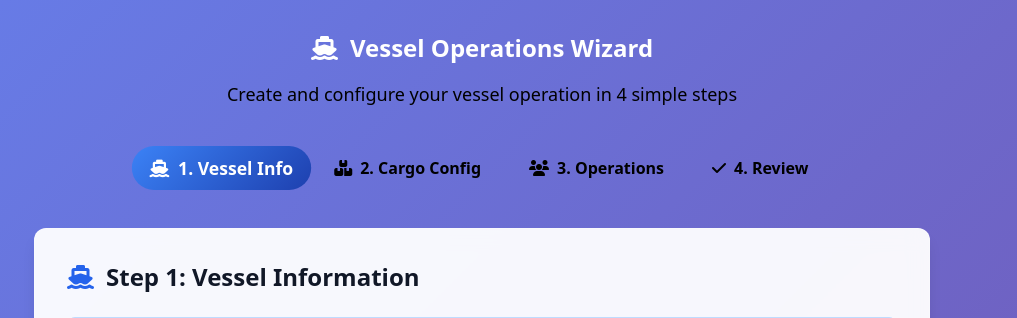
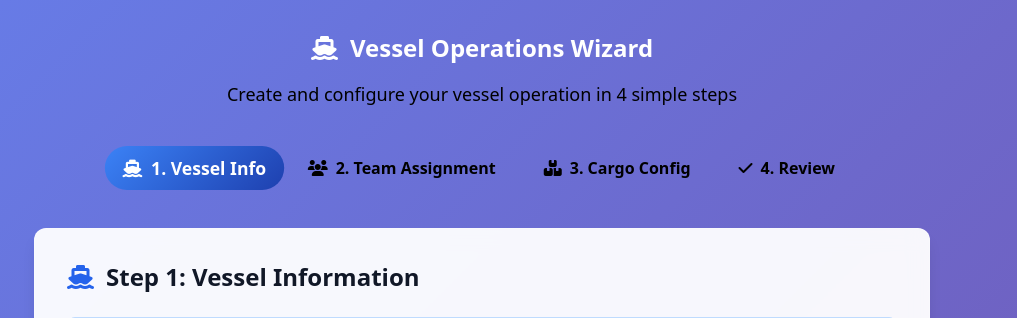
Before and after one commit to colbychapman3/Stevedores-Dashboard-3.0, a Flask app: page /wizard/ in a window 1280 px wide. Shown: the part 88-406 px from the top of the page, without its empty margins (158-1175 px from the left). Run offline with Flask 3, Linux system fonts and the light colour scheme; the visitor is signed in with stand-in values (Sample User, id 1); parts of the project's set-up code (start-up, migrations or seed data) failed here and were passed over; some libraries are stand-ins or nearby versions.

Commit message:
🔧 Fix Step 2 Navigation Issues - Team Assignment
✅ STEP 2 NAVIGATION FIXES:
- Fixed step indicator labels to match actual step content
- Set default auto operations members to 1 (was 0)
- Added automatic team member field initialization on page load
- Enhanced validation debugging with console logging
- Improved validation error messages for better UX

✅ STEP SEQUENCE CORRECTION:
- Step 1: Vessel Info ✅
- Step 2: Team Assignment ✅ (was labeled as Cargo Config)
- Step 3: Cargo Config ✅ (was labeled as Operations)
- Step 4: Review ✅

✅ USER EXPERIENCE IMPROVEMENTS:
- Auto operations team now defaults to 1 member
- Team member fields auto-generate on page load
- Clear validation messages guide user completion
- Step indicators now match actual step content
- Debug logging helps identify validation issues

🐛 RESOLVES: Wizard stuck on Step 2 due to validation
- Default 0 team members required validation failure
- Mismatched step indicators confused users
- Missing initialization of team member fields

🤖 Generated with [Claude Code](https://claude.ai/code)

Co-Authored-By: Claude <noreply@anthropic.com>

```diff
--- a/static/js/wizard.js
+++ b/static/js/wizard.js
@@ -80,6 +80,10 @@ function initializeWizard() {
     if (numberOfLowDecksField) {
         numberOfLowDecksField.addEventListener('change', checkLowDeckWarning);
     }
+
+    // Initialize team members with default values
+    updateTeamMembers('autoOperations');  // Initialize with 1 member (default selected)
+    updateTeamMembers('highHeavy');       // Initialize high/heavy team
 
     console.log('Vessel wizard initialized with offline document processing support');
 }
@@ -243,9 +247,12 @@ function validateStep2() {
     const autoMembers = parseInt(getValue('autoOperationsMembers')) || 0;
     const highHeavyMembers = parseInt(getValue('highHeavyMembers')) || 0;
 
+    console.log('Step 2 validation - Auto members:', autoMembers, 'High/Heavy members:', highHeavyMembers);
+
     // Validate that at least one team member is assigned for auto operations
     if (autoMembers === 0) {
-        showValidationError('autoOperationsMembers', 'At least one auto operations team member is required');
+        showValidationError('autoOperationsMembers', 'Please select at least 1 team member for auto operations');
+        console.log('Step 2 validation failed: No auto operations members selected');
         return false;
     }
 
@@ -254,8 +261,11 @@ function validateStep2() {
         const memberValue = getValue(`autoOperationsMember${i}`);
         const customValue = getValue(`autoOperationsMemberCustom${i}`);
 
+        console.log(`Validating auto member ${i}: value="${memberValue}", custom="${customValue}"`);
+
         if (!memberValue || (memberValue === 'Custom' && !customValue.trim())) {
-            showValidationError(`autoOperationsMember${i}`, `Auto operations member ${i} is required`);
+            showValidationError(`autoOperationsMember${i}`, `Please select a name for auto operations member ${i}`);
+            console.log(`Step 2 validation failed: Auto member ${i} not selected`);
             return false;
         }
     }
--- a/templates/wizard/vessel_wizard.html
+++ b/templates/wizard/vessel_wizard.html
@@ -150,10 +150,10 @@
                     <i class="fas fa-ship mr-2"></i>1. Vessel Info
                 </div>
                 <div id="step2-indicator" class="step-indicator px-4 py-2 rounded-full text-white/60 font-semibold">
-                    <i class="fas fa-boxes mr-2"></i>2. Cargo Config
+                    <i class="fas fa-users mr-2"></i>2. Team Assignment
                 </div>
                 <div id="step3-indicator" class="step-indicator px-4 py-2 rounded-full text-white/60 font-semibold">
-                    <i class="fas fa-users mr-2"></i>3. Operations
+                    <i class="fas fa-boxes mr-2"></i>3. Cargo Config
                 </div>
                 <div id="step4-indicator" class="step-indicator px-4 py-2 rounded-full text-white/60 font-semibold">
                     <i class="fas fa-check mr-2"></i>4. Review
@@ -390,7 +390,7 @@
                             <select id="autoOperationsMembers" name="autoOperationsMembers" onchange="updateTeamMembers('autoOperations')"
                                     class="w-full px-4 py-2 border border-gray-300 rounded-lg focus:ring-2 focus:ring-blue-500">
                                 <option value="0">0</option>
-                                <option value="1">1</option>
+                                <option value="1" selected>1</option>
                                 <option value="2">2</option>
                                 <option value="3">3</option>
                                 <option value="4">4</option>
```
